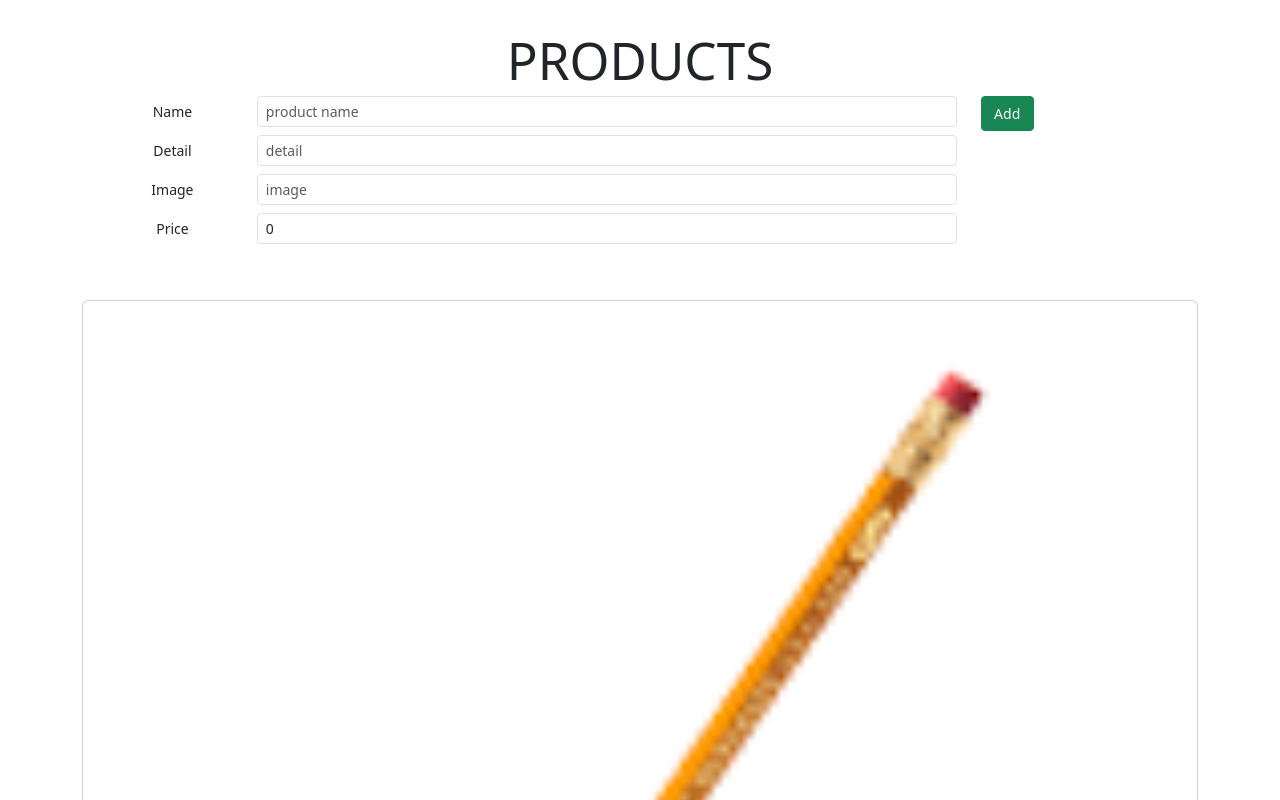
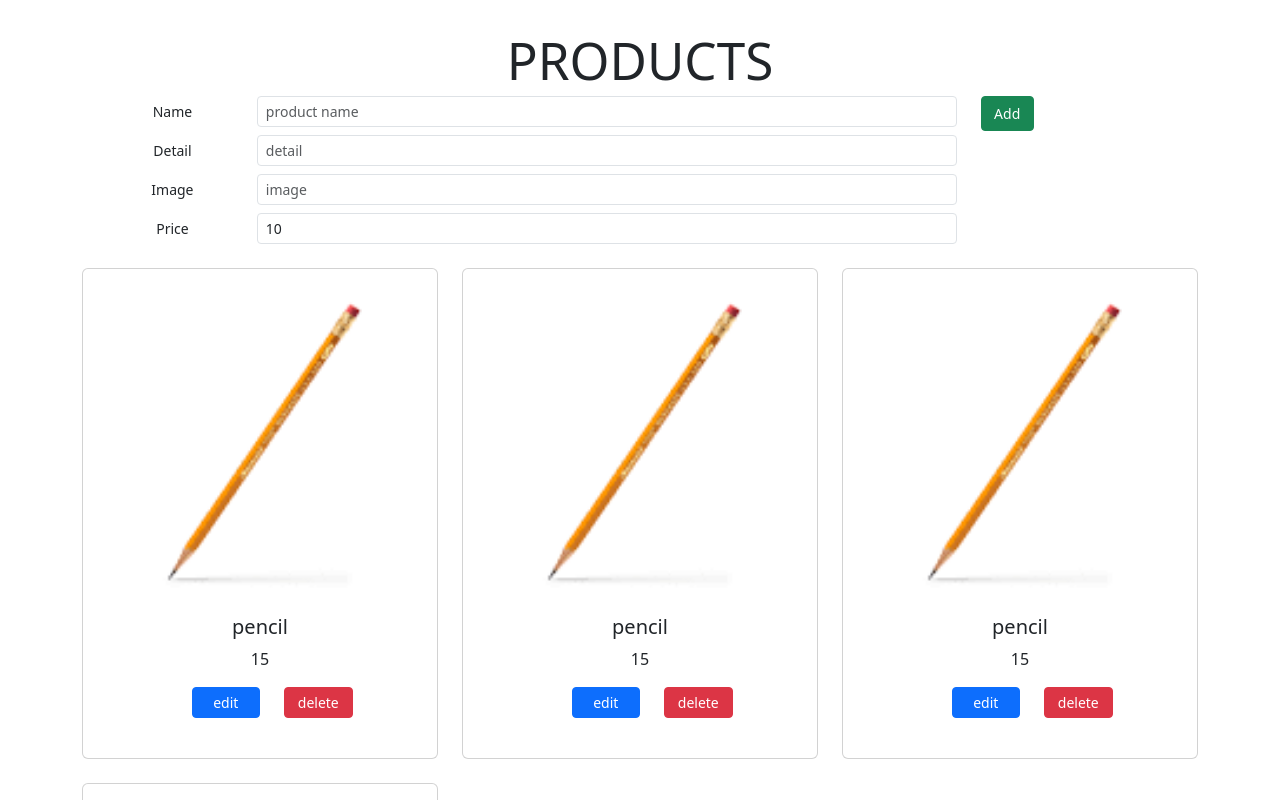
Before and after one commit to warunyupa/Product, a React (Vite) app in the folder my-app/: page / in a window 1280 px wide. Shown: the top 800 px of the page. Built offline with nearby package versions, Linux system fonts and the light colour scheme.

Commit message:
edit display card

```diff
--- a/my-app/src/AddComp.tsx
+++ b/my-app/src/AddComp.tsx
@@ -4,11 +4,15 @@ import './data';
 import products from './data';
 
 function Add() {
-   const [newProd,setNewProd] = useState<{name:string,detail:string,imageUrl:string,price:number}>({name:"",detail:"",imageUrl:"",price:0})
+   type Product = typeof initProd;
+   const initProd = {name:'',detail:'',imageUrl:'',price:10}
+   const [newProduct, setNewProduct] = useState<Product>(initProd)
+
+  //  const [newProd,setNewProd] = useState<{name:string,detail:string,imageUrl:string,price:number}>({name:"",detail:"",imageUrl:"",price:0})
 
    const AddProduct = ()=> {
-    alert("add Prodcut "+ newProd.name+' to List ')
-    products.push(newProd)
+    alert("add Prodcut "+ newProduct.name+' to List ')
+    products.push(newProduct)
    }
     return (
       <>
@@ -16,20 +20,20 @@ function Add() {
           <div className="row mb-3 ">
             <label className="col-sm-2 col-form-label col-form-label-sm">Name</label>
             <div className="col-sm-10">
-              <input type="text" className="form-control form-control-sm" id="colFormLabelSm" placeholder="product name" value={newProd.name} onChange={event => {setNewProd(event.target.value)}} />
+              <input type="text" className="form-control form-control-sm" id="colFormLabelSm" placeholder="product name" value={newProduct.name} onChange={event => setNewProduct(event.target.value)} />
             </div>
             <label className="col-sm-2 col-form-label col-form-label-sm">Detail</label>
             <div className="col-sm-10">
-              <input type="text" className="form-control form-control-sm" id="colFormLabelSm" placeholder="detail" value={newProd.detail} onChange={event => {setNewProd(event.target.value)}} />
+              <input type="text" className="form-control form-control-sm" id="colFormLabelSm" placeholder="detail" value={newProduct.detail} onChange={event => setNewProduct(event.target.value)} />
             </div>
             <label className="col-sm-2 col-form-label col-form-label-sm">Image</label>
             <div className="col-sm-10">
-              <input type="text" className="form-control form-control-sm" id="colFormLabelSm" placeholder="image"  value={newProd.imageUrl} onChange={event => {setNewProd(event.target.value)}} />
+              <input type="text" className="form-control form-control-sm" id="colFormLabelSm" placeholder="image"  value={newProduct.imageUrl} onChange={event => setNewProduct(event.target.value)} />
             </div>
 
             <label className="col-sm-2 col-form-label col-form-label-sm" >Price</label>
             <div className="col-sm-10">
-              <input type="text" className="form-control form-control-sm" id="colFormLabelSm" placeholder="price"  value={newProd.price} onChange={event => {setNewProd(event.target.value)}}/>
+              <input type="text" className="form-control form-control-sm" id="colFormLabelSm" placeholder="price"  value={newProduct.price} onChange={event => setNewProduct(event.target.value)}/>
             </div>
           </div>
           <button type="button" className="btn btn-success btn-sm" onClick={()=>AddProduct()} >
--- a/my-app/src/App.css
+++ b/my-app/src/App.css
@@ -35,13 +35,9 @@
 }
 
 .card {
-  padding: 2em;
+  padding: 1.5em;
 }
 
 .read-the-docs {
   color: #888;
 }
-.container{
-  display : grid;
-  margin-top: 2rem;
-}
--- a/my-app/src/App.tsx
+++ b/my-app/src/App.tsx
@@ -10,8 +10,8 @@ import "./App.css";
 export function Edit() {
   return (
     <>
-      <button type="button" className="btn btn-primary">
-        Edit
+      <button type="button" className="btn btn-primary btn-sm">
+        edit
       </button>
     </>
   );
@@ -28,26 +28,28 @@ export function ShowProduct() {
   }
 
   const ShowProd = products_del.map((aprod, index) => (
-    <div className="container">
-      <div className="card" style={{width: "2rem;"}}  key={index} >
+    <div className="col-sm-4   ">
+      <div className="card" key={index} >
         <img src={aprod.imageUrl} className="card-img-top" alt="..." />
         <div className="card-body">
           <h5 className="card-title">{aprod.name}</h5>
           <p className="card-text">{aprod.price}</p>
           <Edit />
-
           <button type="button"
-            className="btn btn-danger"
+            className="btn btn-danger btn-sm"
             onClick={() => deleteByValue(aprod)}>
-            Delete
+            delete
           </button>
         </div>
       </div>
     </div>
+
   ));
   return (
-    <div>
-      {ShowProd}
+    <div className="container text-center" >
+      <div className="row g-4">
+        {ShowProd}
+      </div>
     </div>
   );
 }
```
Also changed, not shown: my-app/src/data.tsx (+7 -0 lines).
